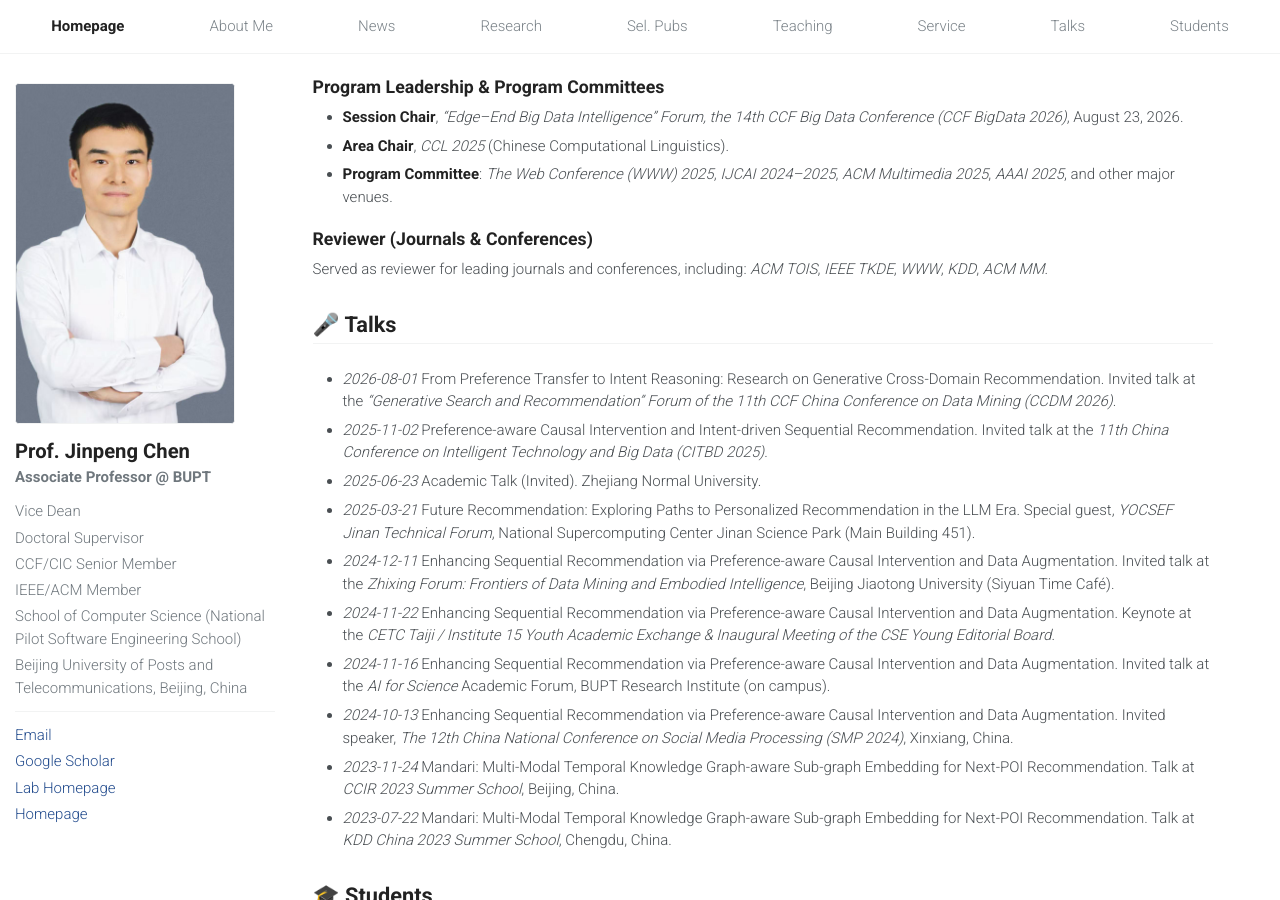
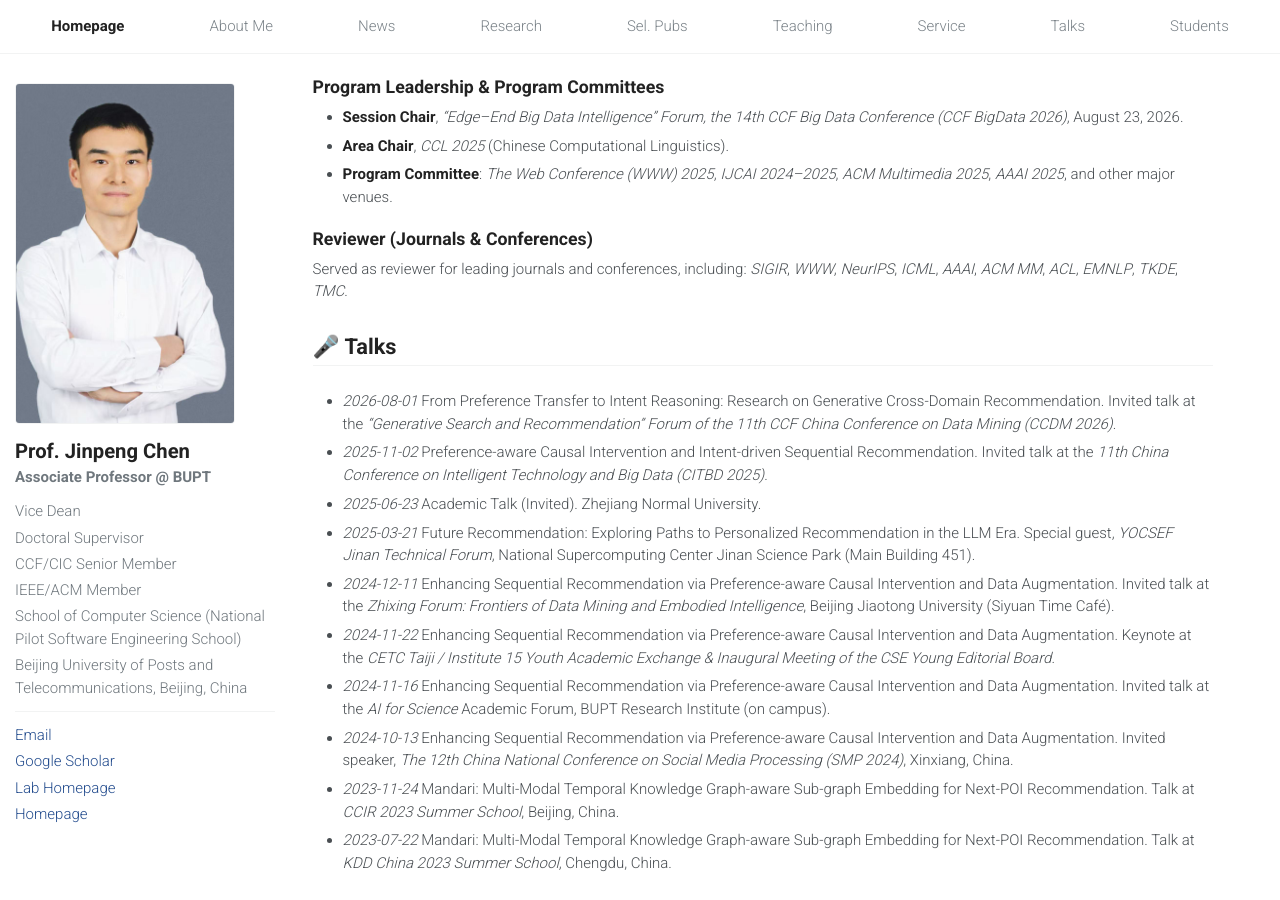
Before and after one commit to acdc-lab/jpchen, a Jekyll site: the page built from index.markdown, in a window 1280 px wide and 900 px high, scrolled down 3291 px. Built offline with Jekyll 4.4.1, drawn with Linux system fonts in a browser that asks for light colours.

Commit message:
Update reviewer venue list: SIGIR, WWW, NeurIPS, ICML, AAAI, ACM MM, ACL, EMNLP, TKDE, TMC
Co-Authored-By: Claude <noreply@anthropic.com>

```diff
--- a/index.markdown
+++ b/index.markdown
@@ -150,7 +150,7 @@ No course data yet. Add entries to <code>_data/teaching.yml</code>.
 
 ## Reviewer (Journals &amp; Conferences)
 
-Served as reviewer for leading journals and conferences, including: <em>ACM TOIS</em>, <em>IEEE TKDE</em>, <em>WWW</em>, <em>KDD</em>, <em>ACM MM</em>.
+Served as reviewer for leading journals and conferences, including: <em>SIGIR</em>, <em>WWW</em>, <em>NeurIPS</em>, <em>ICML</em>, <em>AAAI</em>, <em>ACM MM</em>, <em>ACL</em>, <em>EMNLP</em>, <em>TKDE</em>, <em>TMC</em>.
 
 # 🎤 Talks
 <p><span class="anchor" id="talks"></span></p>
--- a/service.markdown
+++ b/service.markdown
@@ -40,5 +40,5 @@ permalink: /service/
   </ul>
 
   <h2>Reviewer (Journals &amp; Conferences)</h2>
-  <p>Served as reviewer for leading journals and conferences, including: <em>ACM TOIS</em>, <em>IEEE TKDE</em>, <em>WWW</em>, <em>KDD</em>, <em>ACM MM</em>.</p>
+  <p>Served as reviewer for leading journals and conferences, including: <em>SIGIR</em>, <em>WWW</em>, <em>NeurIPS</em>, <em>ICML</em>, <em>AAAI</em>, <em>ACM MM</em>, <em>ACL</em>, <em>EMNLP</em>, <em>TKDE</em>, <em>TMC</em>.</p>
 </section>
```
